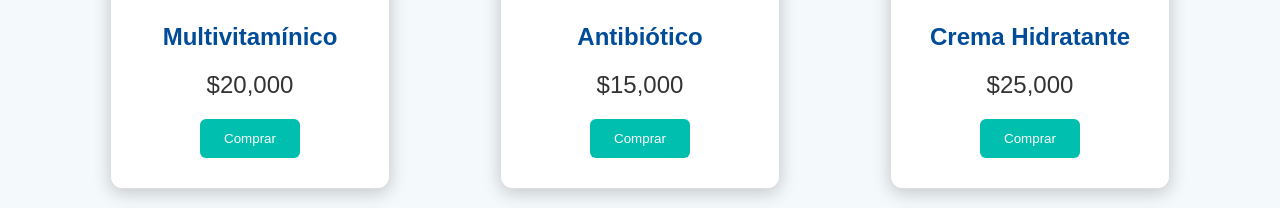
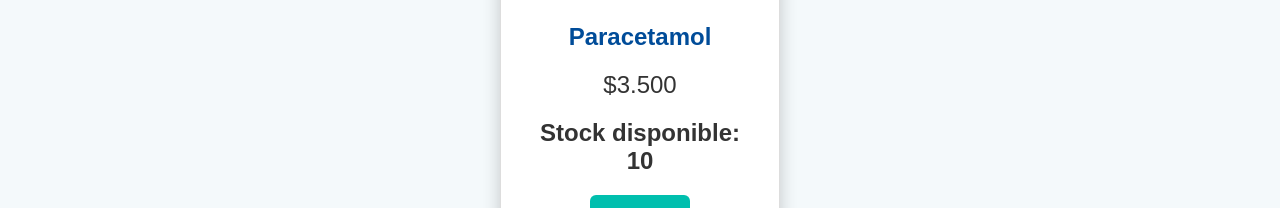
Before and after one commit to DiegoAJimenezD/ProyectoBDDroguerias, a PHP site: page /productos.php in a window 1280 px wide. Shown: the part 848-1056 px from the top of the page. Run offline with PHP 8.4, Linux system fonts and the light colour scheme; data comes from the database, SQL or seed files in the repository; tables that the repository leaves empty hold one stand-in row (values such as "Sample post").

Commit message:
feat(productos): separar las cards de productos como componente PHP y cargar datos desde la base de datos
Se creó un componente PHP separado para las cards de productos que carga datos directamente de la base de datos. Además, en productos.php, las cards ahora se generan de manera dinámica según la cantidad de productos disponibles en la base de datos.

```diff
--- /dev/null
+++ b/componentes/card.php
@@ -0,0 +1,34 @@
+
+<div class="container">
+    <h2 class="text-center">Productos Destacados</h2>
+    <div class="product-container">
+        <?php
+        include 'conexion.php';  // Incluir la conexión a la base de datos
+
+        // Consulta para obtener los productos y la cantidad de inventario
+        $sql = "SELECT p.idProducto, p.nombre, p.precio, p.categoriaProducto, p.imagen, i.cantidadStock
+                FROM producto p
+                JOIN inventario i ON p.idProducto = i.idProducto";
+        $result = $conn->query($sql);
+
+        // Verificar si hay resultados
+        if ($result->num_rows > 0) {
+            // Mostrar los productos
+            while($row = $result->fetch_assoc()) {
+                echo '<div class="card product">';
+                echo '<img src="' . $row['imagen'] . '" alt="Producto ' . $row['nombre'] . '">';
+                echo '<h5>' . $row['nombre'] . '</h5>';
+                echo '<p>$' . number_format($row['precio'], 0, ',', '.') . '</p>';
+                echo '<p><strong>Stock disponible: ' . $row['cantidadStock'] . '</strong></p>';
+                echo '<button>Comprar</button>';
+                echo '</div>';
+            }
+        } else {
+            echo "No hay productos disponibles";
+        }
+
+        // Cerrar la conexión
+        $conn->close();
+        ?>
+    </div>
+</div>
--- a/productos.php
+++ b/productos.php
@@ -23,48 +23,9 @@
         <p>¡Lo que necesitas está aquí! Productos seleccionados con cuidado.</p>
     </section>
 
-
-    <div class="container">
-        <h2 class="text-center">Productos Destacados</h2>
-        <div class="product-container">
-            <div class="card product">
-                <img src="images/medicamento1.jpg" alt="Producto Medicamento 1">
-                <h5>Multivitamínico</h5>
-                <p>$20,000</p>
-                <button>Comprar</button>
-            </div>
-            <div class="card product">
-                <img src="images/medicamento2.jpg" alt="Producto Medicamento 2">
-                <h5>Antibiótico</h5>
-                <p>$15,000</p>
-                <button>Comprar</button>
-            </div>
-            <div class="card product">
-                <img src="images/cuidado1.jpg" alt="Producto Cuidado Personal 1">
-                <h5>Crema Hidratante</h5>
-                <p>$25,000</p>
-                <button>Comprar</button>
-            </div>
-            <div class="card product">
-                <img src="images/cuidado2.jpg" alt="Producto Cuidado Personal 2">
-                <h5>Shampoo Suave</h5>
-                <p>$18,000</p>
-                <button>Comprar</button>
-            </div>
-            <div class="card product">
-                <img src="images/cosmetico1.jpg" alt="Producto Cosmético 1">
-                <h5>Base de Maquillaje</h5>
-                <p>$30,000</p>
-                <button>Comprar</button>
-            </div>
-            <div class="card product">
-                <img src="images/cosmetico2.jpg" alt="Producto Cosmético 2">
-                <h5>Labial Hidratante</h5>
-                <p>$12,000</p>
-                <button>Comprar</button>
-            </div>
-        </div>
-    </div>
+    <?php
+    include 'componentes\card.php';
+    ?>
 
     <?php
     include 'componentes\footer.php';
```
